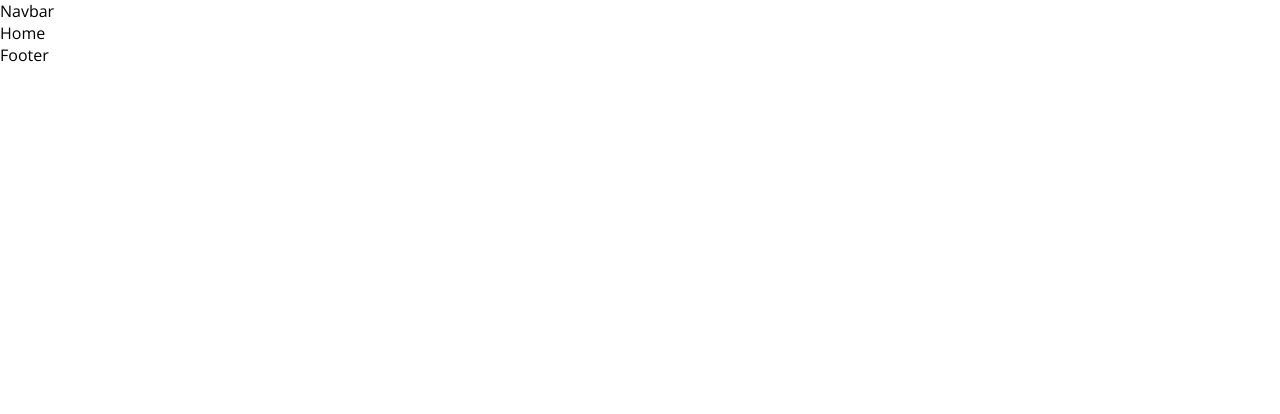
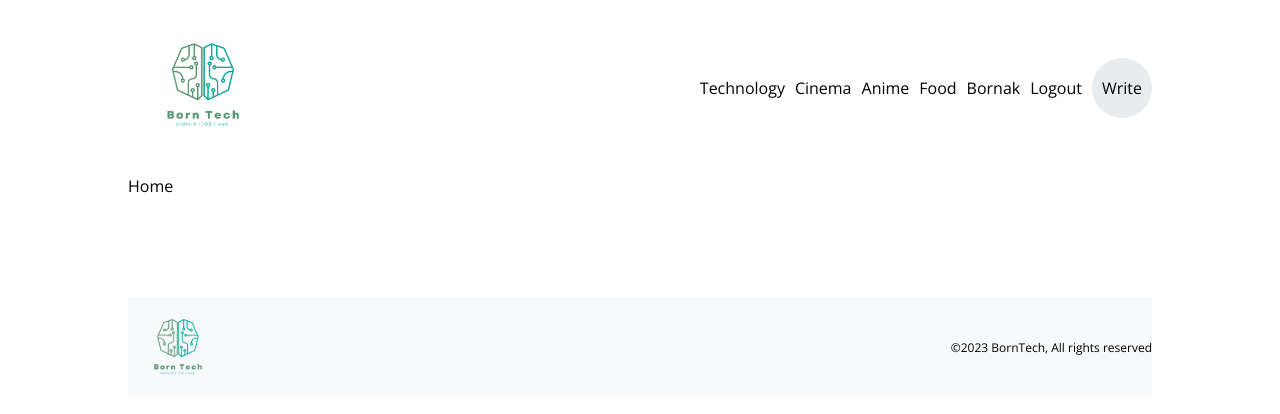
Before and after one commit to bornakpaul/blog_website_ui, a React (Create React App) app: page / in a window 1280 px wide. Shown: the top 414 px of the page. Built offline with nearby package versions, Linux system fonts and the light colour scheme.

Commit message:
Navbar and footer created

```diff
--- a/src/components/Footer.jsx
+++ b/src/components/Footer.jsx
@@ -1,10 +1,12 @@
-import React from 'react'
+import React from 'react';
+import Logo from "../img/logo.png";
 
 function Footer() {
   return (
-    <div>
-      Footer
-    </div>
+    <footer>
+      <img src={Logo} alt="Born Tech Logo"/>
+      <span>&#169;2023 BornTech, All rights reserved</span>
+    </footer>
   )
 }
 
--- a/src/components/Navbar.jsx
+++ b/src/components/Navbar.jsx
@@ -1,9 +1,34 @@
-import React from 'react'
+import React from 'react';
+import { Link } from 'react-router-dom';
+import Logo from "../img/logo.png";
 
 const Navbar = () => {
   return (
-    <div>
-      Navbar
+    <div className='navbar'>
+      <div className="container">
+        <div className="logo">
+          <img src={Logo} alt="Born Tech Logo" />
+        </div>
+        <div className="links">
+          <Link className='link' to="/?category=technology">
+            <h2>Technology</h2>
+          </Link>
+          <Link className='link' to="/?category=cinema">
+            <h2>Cinema</h2>
+          </Link>
+          <Link className='link' to="/?category=anime">
+            <h2>Anime</h2>
+          </Link>
+          <Link className='link' to="/?category=food">
+            <h2>Food</h2>
+          </Link>
+          <span>Bornak</span>
+          <span>Logout</span>
+          <span className='write'>
+            <Link className='link' to="/write">Write</Link>
+          </span>
+        </div>
+      </div>
     </div>
   )
 }
--- a/src/style.scss
+++ b/src/style.scss
@@ -10,7 +10,15 @@ $Black : #212529;
 
 
 .app{
+     display: flex;
+     justify-content: center;
      .container{
+          width: 1024px;
+
+          .link{
+               text-decoration: none;
+               color: inherit;
+          }
           // Login & Register
 
           .auth{
@@ -63,5 +71,65 @@ $Black : #212529;
                }
 
           }
+
+          // NAVBAR
+
+          .navbar {
+               .container{
+                    padding: 10px 0px;
+                    display: flex;
+                    align-items: center;
+                    justify-content: space-between;
+                    .logo{
+                         img{
+                              width: 150px;
+                         }
+                    }
+                    .links{
+                         display: flex;
+                         align-items: center;
+                         gap: 10px;
+                    }
+
+                    h2{
+                         font-size: 16px;
+                         font-weight: 300;
+                    }
+
+                    span{
+                         cursor: pointer;
+                    }
+
+                    .write{
+                         background-color: $lighterGrey;
+                         width: 60px;
+                         height: 60px;
+                         border-radius: 50%;
+                         display: flex;
+                         justify-content: center;
+                         align-items: center;
+                         font-weight: 300;
+
+                         &:hover{
+                              color: white;
+                              background-color: $lightBlack;
+                         }
+                    }
+               }
+          }
+
+          // footer
+
+          footer{
+               margin-top: 100px;
+               display: flex;
+               align-items: center;
+               justify-content: space-between;
+               background-color: $lightestGrey;
+               font-size: 12px;
+               img{
+                    height: 100px;
+               }
+          }
      }
 }
```
Also changed, not shown: src/img/logo.png (added).
